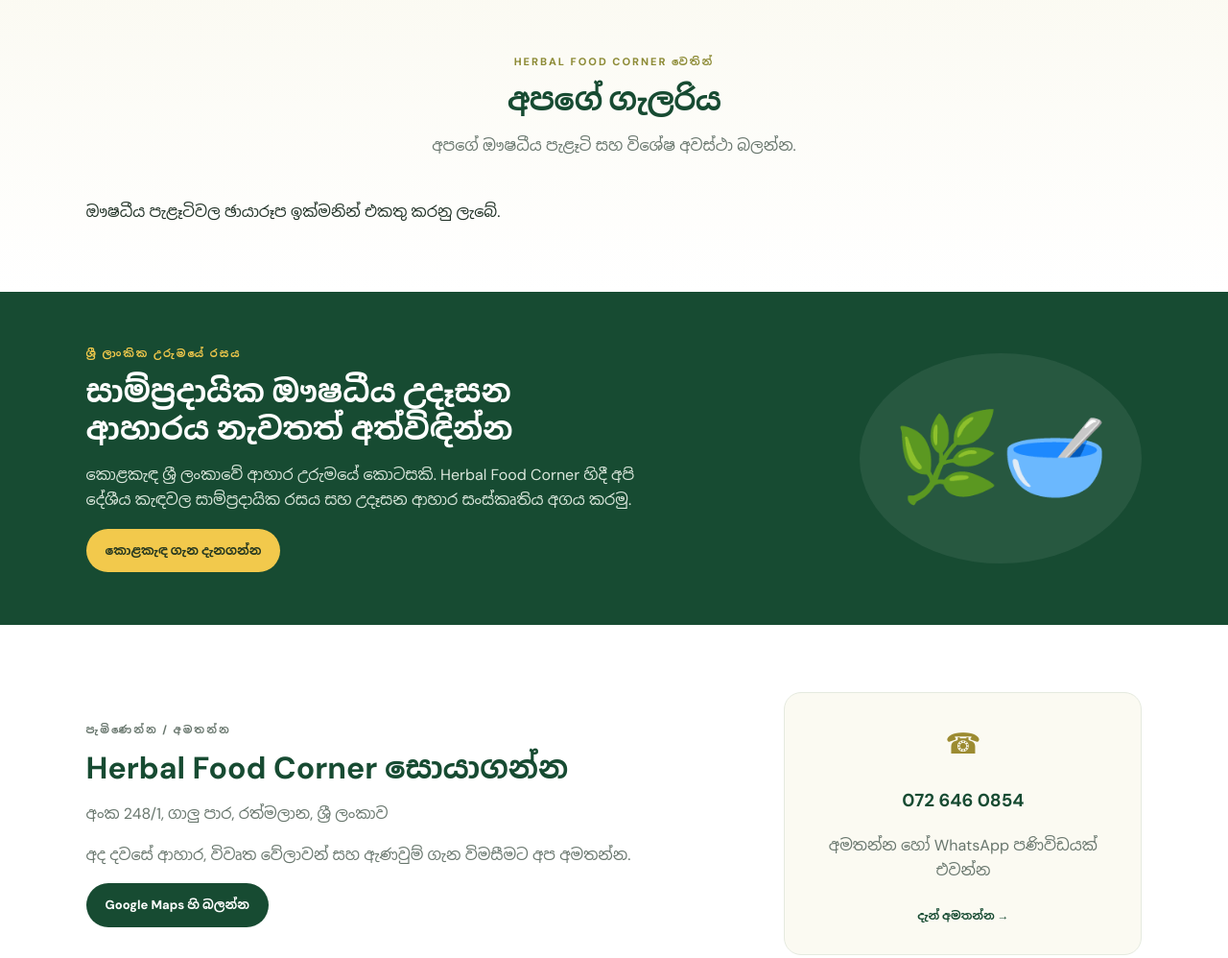
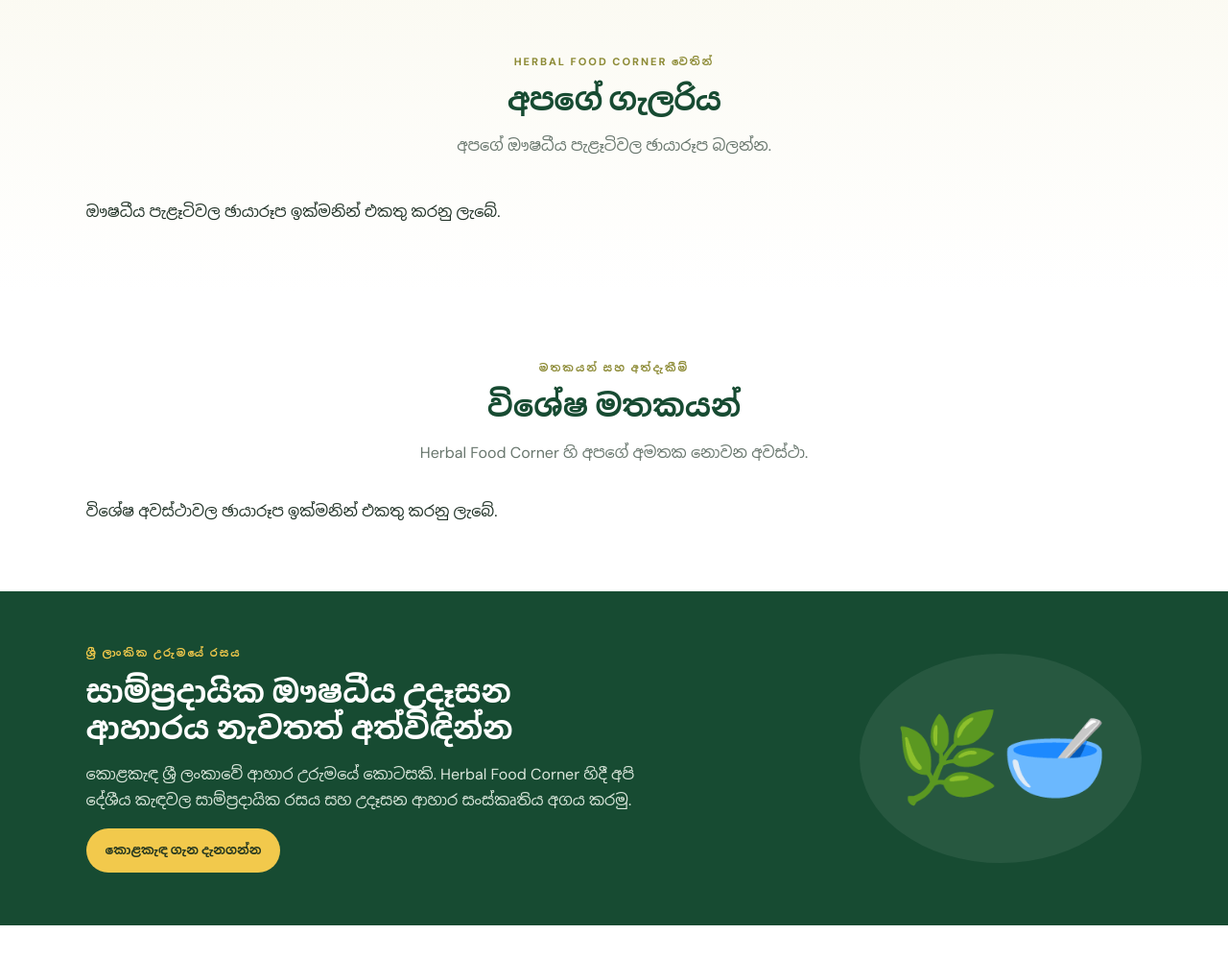
Before and after one commit to HerbalFoodCorner/Herbal-Food-Corner, a plain HTML site: page index-si.html in a window 1280 px wide. Shown: the part 1680-2678 px from the top of the page at 96% size. Drawn offline with Linux system fonts and the light colour scheme.

Commit message:
index-si.html

```diff
--- a/index-si.html
+++ b/index-si.html
@@ -24,16 +24,19 @@
 }
 </style>
 </head>
+
 <body>
 <header class="site-header">
 <a class="brand" href="index-si.html" aria-label="Herbal Food Corner home">
 <img class="header-brand-logo" src="images/herbal-food-corner-logo.png" alt="Herbal Food Corner logo">
 <span>Herbal Food <b>Corner</b><small>සෞඛ්‍යවත් දිවියකට සොබාදහමේ රසය</small></span>
 </a>
+
 <nav>
 <a href="#menu">අපගේ ආහාර</a>
 <a href="kola-kanda-si.html">කොළකැඳ</a>
 <a href="#gallery">ගැලරිය</a>
+<a href="#special-moments">විශේෂ මතකයන්</a>
 <a href="contact-si.html">අමතන්න</a>
 <div class="language-switch">
 <a href="index.html">EN</a>
@@ -56,6 +59,7 @@
 </div>
 <p class="small-note">රත්මලාන, ගාලු පාර · ශ්‍රී ලංකාව</p>
 </div>
+
 <div class="hero-art hero-photo-wrap">
 <img class="hero-photo" src="images/herbal-food-corner-food.jpg" alt="Herbal Food Corner හි සාම්ප්‍රදායික ශ්‍රී ලාංකික ආහාර සහ කොළකැඳ">
 </div>
@@ -93,9 +97,18 @@
 <div class="section-heading">
 <p class="eyebrow">HERBAL FOOD CORNER වෙතින්</p>
 <h2>අපගේ ගැලරිය</h2>
-<p>අපගේ ඖෂධීය පැළෑටි සහ විශේෂ අවස්ථා බලන්න.</p>
+<p>අපගේ ඖෂධීය පැළෑටිවල ඡායාරූප බලන්න.</p>
 </div>
 <div id="live-gallery-grid"><p>ගැලරිය පූරණය වෙමින් පවතී...</p></div>
+</section>
+
+<section class="section photo-gallery" id="special-moments">
+<div class="section-heading">
+<p class="eyebrow">මතකයන් සහ අත්දැකීම්</p>
+<h2>විශේෂ මතකයන්</h2>
+<p>Herbal Food Corner හි අපගේ අමතක නොවන අවස්ථා.</p>
+</div>
+<div id="live-special-moments-grid"><p>ඡායාරූප පූරණය වෙමින් පවතී...</p></div>
 </section>
 
 <section class="feature-band">
@@ -134,6 +147,7 @@
 <div class="footer-links">
 <a href="kola-kanda-si.html">කොළකැඳ</a>
 <a href="#gallery">ගැලරිය</a>
+<a href="#special-moments">විශේෂ මතකයන්</a>
 <a href="contact-si.html">අමතන්න</a>
 <a href="https://wa.me/94726460854">WhatsApp</a>
 </div>
```
